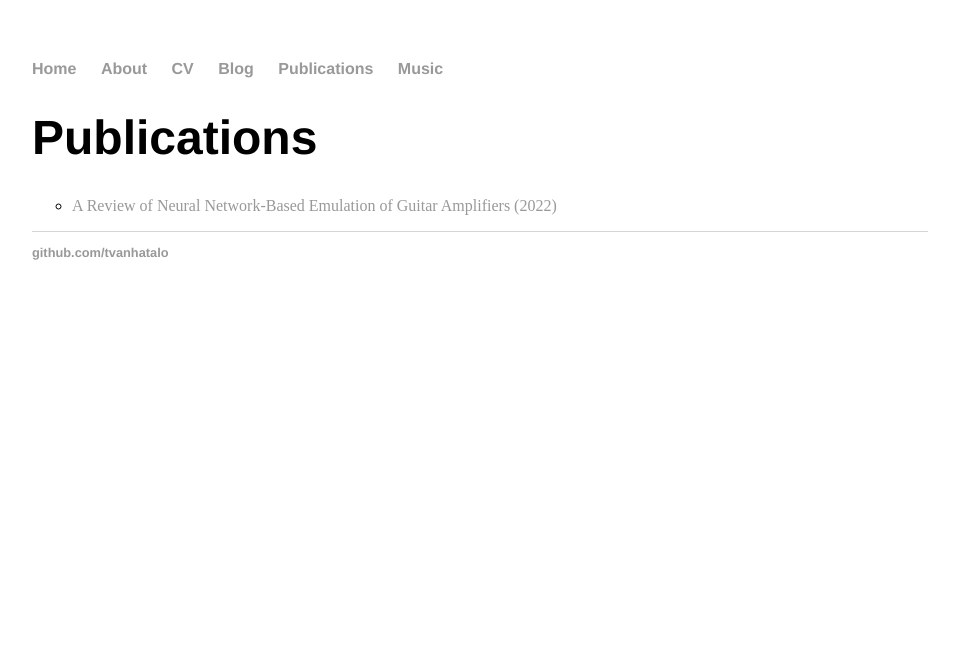
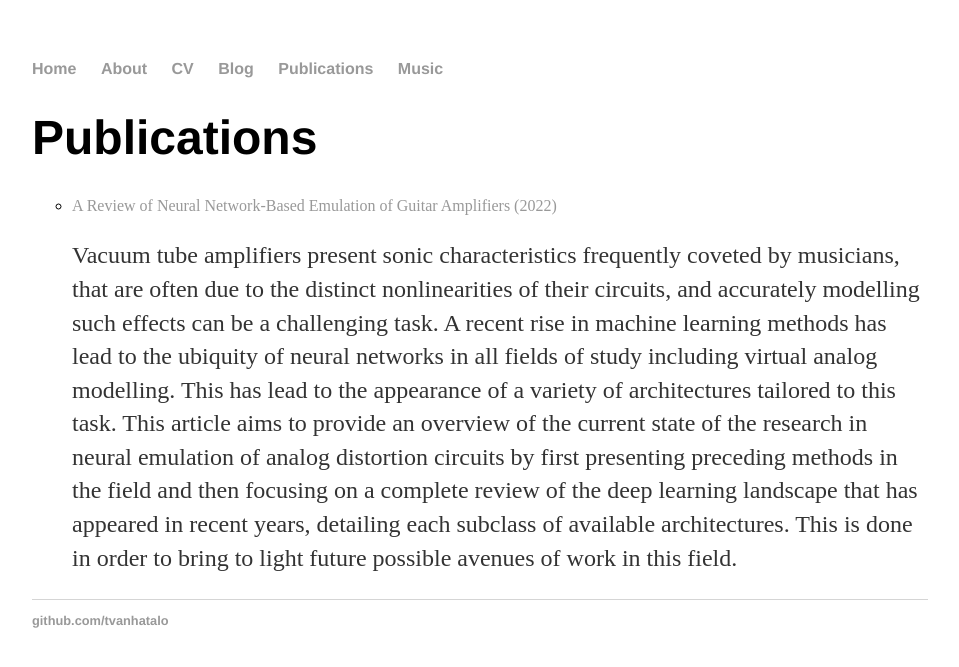
Before and after one commit to tvanhatalo/tvanhatalo.github.io, a Jekyll site: the page built from publications/index.html, in a window 1280 px wide. Shown: the top 667 px of the page, without its empty margins (160-1119 px from the left). Built offline with Jekyll 4.4.1, drawn with Linux system fonts in a browser that asks for light colours.

Commit message:
Test abstract pubs

```diff
--- a/publications/index.html
+++ b/publications/index.html
@@ -7,5 +7,6 @@ title: Publications
     <ul style="list-style-type:circle">
         <li>
             <a href="https://www.mdpi.com/2076-3417/12/12/5894">A Review of Neural Network-Based Emulation of Guitar Amplifiers (2022)</a>
+            <p> Vacuum tube amplifiers present sonic characteristics frequently coveted by musicians, that are often due to the distinct nonlinearities of their circuits, and accurately modelling such effects can be a challenging task. A recent rise in machine learning methods has lead to the ubiquity of neural networks in all fields of study including virtual analog modelling. This has lead to the appearance of a variety of architectures tailored to this task. This article aims to provide an overview of the current state of the research in neural emulation of analog distortion circuits by first presenting preceding methods in the field and then focusing on a complete review of the deep learning landscape that has appeared in recent years, detailing each subclass of available architectures. This is done in order to bring to light future possible avenues of work in this field. </p>
             </li>
     </ul>
```
